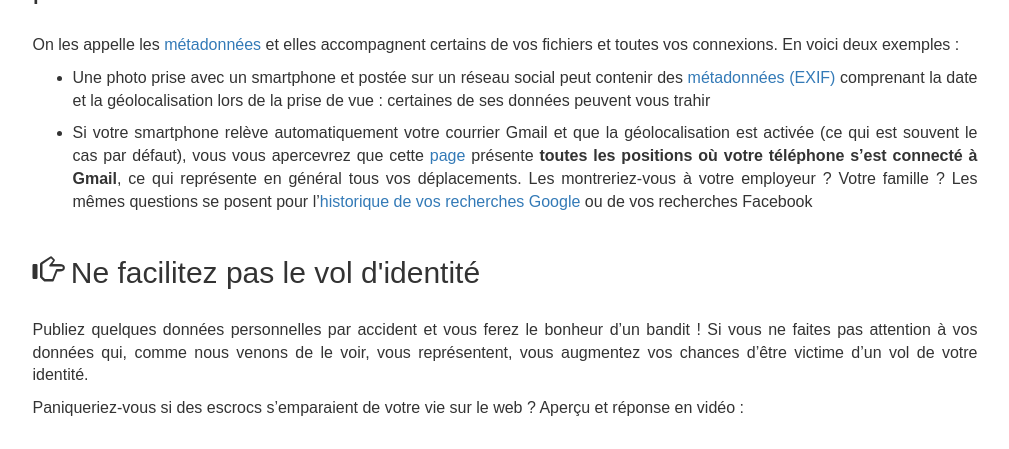
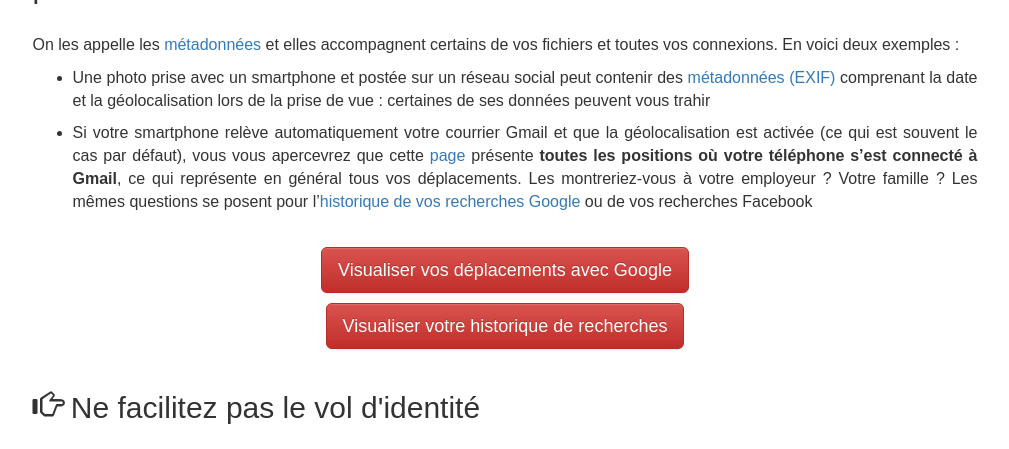
Before and after one commit to willdurand/jenairienacacher.fr, a Jekyll site: the page built from _posts/2014-01-21-transparence.md, in a window 1280 px wide and 900 px high, scrolled down 1373 px, cut to the strip 0-449 px from the top of the window. Shown: the whole strip, without its empty margins (135-1144 px from the left). Built offline with Jekyll 4.4.1, drawn with Linux system fonts in a browser that asks for light colours; some web fonts are replaced; Markdown is read by kramdown in place of the engine named in the settings; comment, search, counter and statistics services are not loaded.

Commit message:
add buttons to quick look at google data

```diff
--- a/_posts/2014-01-21-transparence.md
+++ b/_posts/2014-01-21-transparence.md
@@ -111,6 +111,14 @@ exemples :
   href="https://history.google.com/history/">historique de vos recherches
   Google</a> ou de vos recherches Facebook
 
+<p class="text-center">
+    <br>
+    <a href="https://maps.google.com/locationhistory/b/0" target="_blank" class="btn btn-lg btn-danger">Visualiser vos déplacements avec Google</a>
+</p>
+<p class="text-center">
+    <a href="https://history.google.com/history/" target="_blank" class="btn btn-lg btn-danger">Visualiser votre historique de recherches</a>
+</p>
+
 <h2><i class="glyphicon glyphicon-hand-right" aria-hidden="true"></i> Ne facilitez pas le vol d'identité</h2>
 
 Publiez quelques données personnelles par accident et vous ferez le bonheur
```
